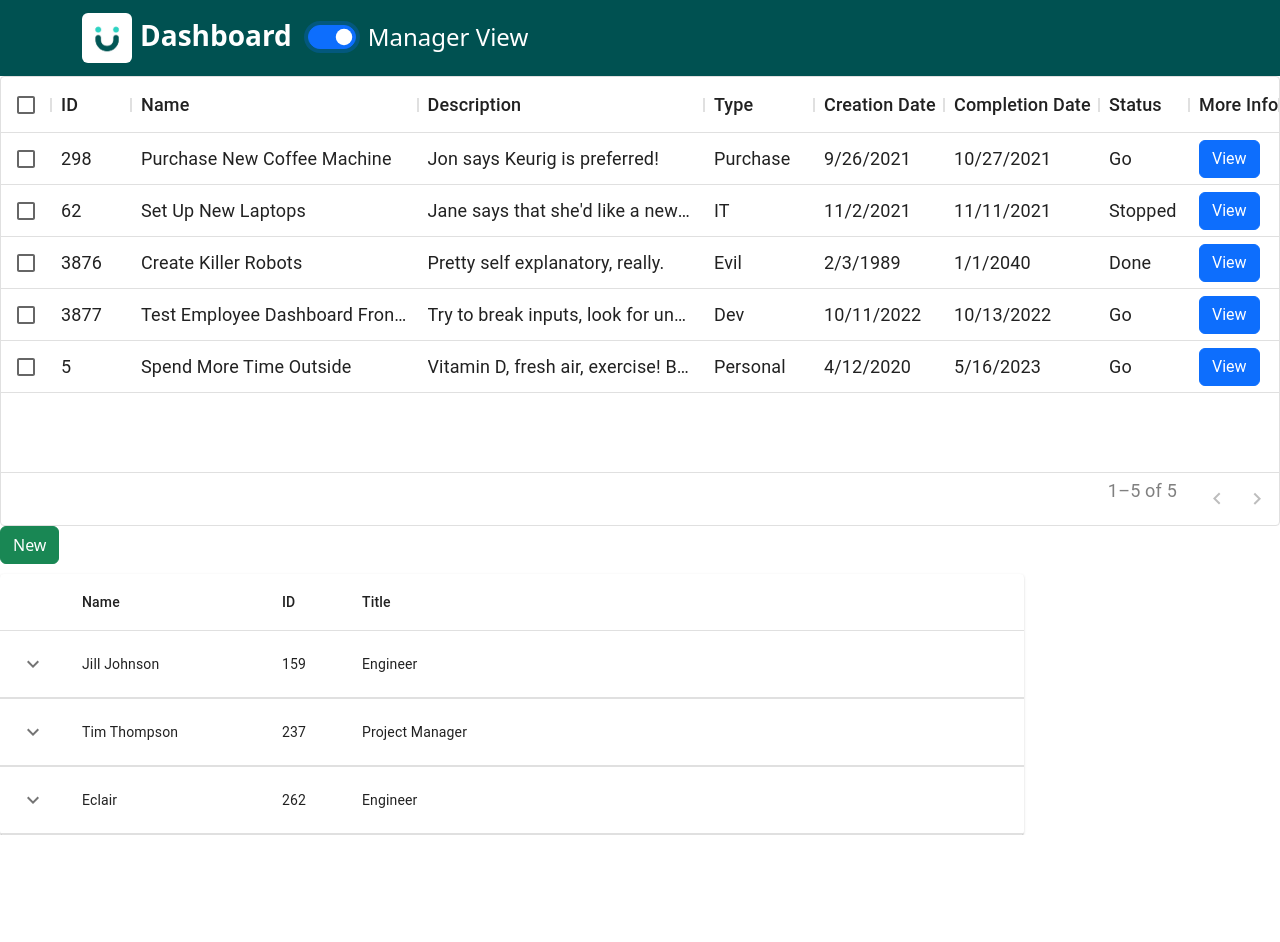
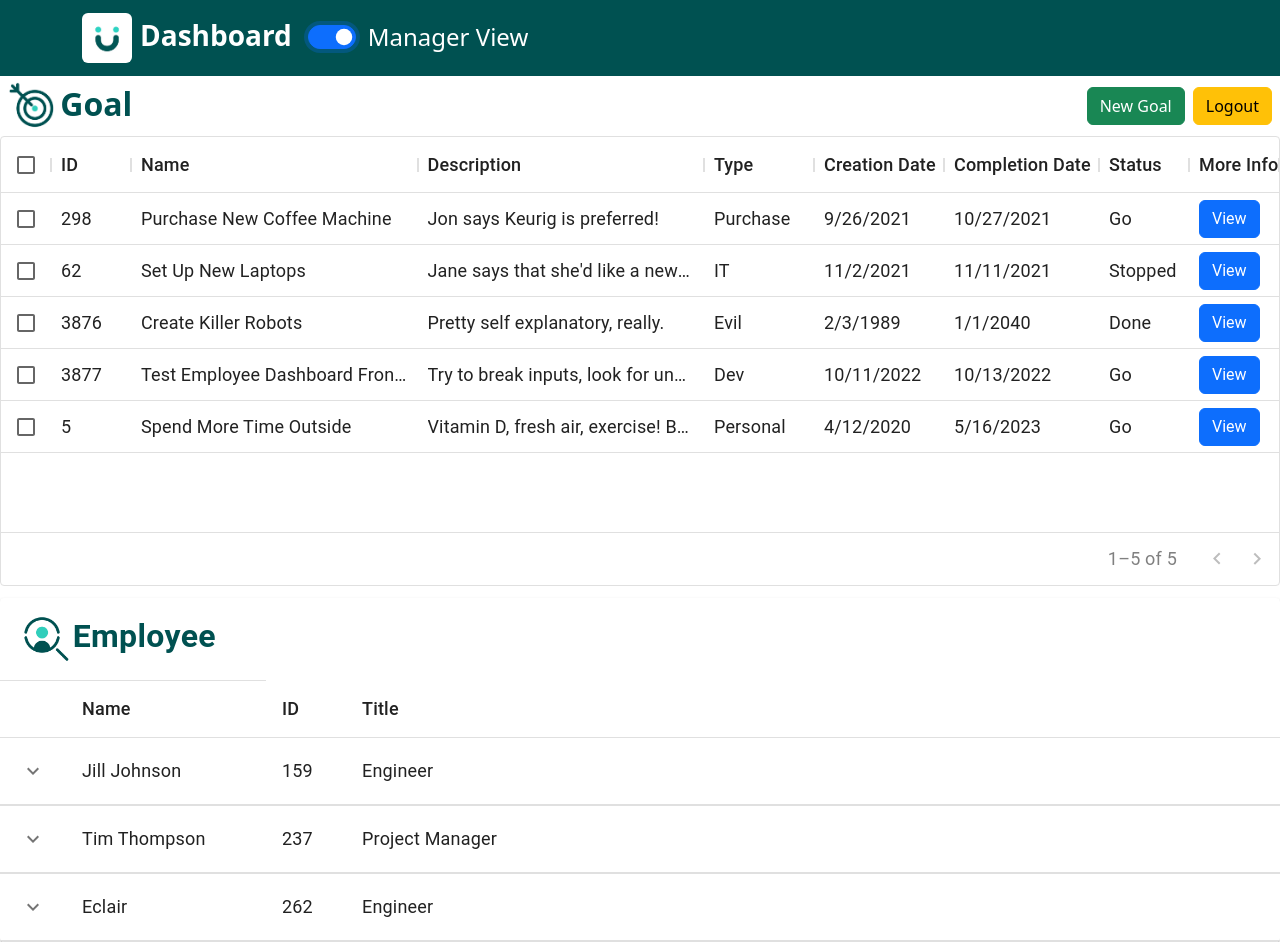
Before and after one commit to NicholasAnkiewicz/goalstool, a React (Create React App) app in the folder my-app/: page /dashboard in a window 1280 px wide. Both pictures are taken after a click on the checkbox "Manager View". Before the commit the page ends 835 px from the top, so only its background shows below. Built offline with nearby package versions, Linux system fonts and the light colour scheme.

Commit message:
Adding Buttons and Icons to Dashboard Page

```diff
--- a/my-app/src/pages/Dashboard.css
+++ b/my-app/src/pages/Dashboard.css
@@ -6,26 +6,29 @@
     color: white;
 }
 
-.MuiDataGrid-columnHeaderTitle, .MuiDataGrid-cellContent {
+.MuiDataGrid-columnHeaderTitle, .MuiDataGrid-cellContent, th.MuiTableCell-root, td.MuiTableCell-root {
     font-size: large;
 }
 
 p.MuiTablePagination-displayedRows{
     font-size: large;
     color: gray;
+    margin: auto;
 }
-
 
 .my-node-enter {
 opacity: 0;
 }
+
 .my-node-enter-active {
 opacity: 1;
 transition: opacity 200ms;
 }
+
 .my-node-exit {
 opacity: 1;
 }
+
 .my-node-exit-active {
 opacity: 0;
 transition: opacity 200ms;
--- a/my-app/src/pages/Dashboard.js
+++ b/my-app/src/pages/Dashboard.js
@@ -1,7 +1,6 @@
 import * as React from 'react';
 import { DataGrid } from '@mui/x-data-grid';
 import { Button } from 'react-bootstrap';
-
 import 'bootstrap/dist/css/bootstrap.min.css';
 import './Dashboard.css';
 import Container from 'react-bootstrap/Container';
@@ -11,6 +10,9 @@ import logo from './ukglogo.jpg';
 import { MDBSwitch } from 'mdb-react-ui-kit';
 import ManagerDashboard from "./ManagerDashboard.js"
 import { CSSTransition } from 'react-transition-group';
+import { useNavigate } from "react-router-dom";
+import Image from 'react-bootstrap/Image';
+import icon from './icon1.png';
 
 
 const columns = [
@@ -133,9 +135,22 @@ const rows = [
 ];
 
 
-function employeeDashboard() {
+function EmployeeDashboard() {
+  const navigate = useNavigate();
+
   return (
     <div style={{ height: 450, width: '100%' }}>
+
+      <div className="p-1 d-flex justify-content-between align-items-center">
+        <div className="fw-bold fs-2" style={{color: '#005151'}}  >
+        <Image height="50" src={icon}/>
+          Goal
+        </div>
+        <div>
+          <Button className="m-1" variant="success" onClick={()=>1}>New Goal</Button>
+          <Button className="m-1" variant="warning" onClick={()=>navigate('/')}>Logout</Button>
+        </div>
+      </div>
     <DataGrid
       rows={rows}
       columns={columns}
@@ -144,8 +159,6 @@ function employeeDashboard() {
       rowsPerPageOptions={[6]}
       checkboxSelection
     />
-      <Button variant="success" onClick={()=>1}>New</Button>
-
   </div>
   )
 }
@@ -175,7 +188,7 @@ export default function Dashboard() {
         <Container>
 
           <Navbar.Brand className="fw-bold fs-3 navbar-light" href="#home">
-            <img className="me-2 rounded mx-auto" src={logo} height="50" alt="Employee logo" />
+            <Image className="me-2 rounded mx-auto" src={logo} height="50" alt="Employee logo" />
             Dashboard
           </Navbar.Brand>
           <Navbar.Toggle aria-controls="basic-navbar-nav" />
@@ -188,7 +201,7 @@ export default function Dashboard() {
           </Navbar.Collapse>
         </Container>
       </Navbar>
-      {employeeDashboard()}
+      {EmployeeDashboard()}
       <CSSTransition nodeRef={nodeRef} in={inProp}
       timeout={200} classNames="my-node" unmountOnExit>
         <div ref={nodeRef}>
--- a/my-app/src/pages/ManagerDashboard.js
+++ b/my-app/src/pages/ManagerDashboard.js
@@ -15,6 +15,8 @@ import KeyboardArrowDownIcon from '@mui/icons-material/KeyboardArrowDown';
 import KeyboardArrowUpIcon from '@mui/icons-material/KeyboardArrowUp';
 import { useNavigate } from "react-router-dom";
 import Pageview from '@mui/icons-material/Pageview';
+import Image from 'react-bootstrap/Image';
+import icon from './icon2.png';
 
 
 
@@ -132,10 +134,17 @@ const rows = [
 
 export default function CollapsibleTable() {
   return (
-    <div style={{width:"80%"}}>
+    <div style={{width:"100%"}}>
+    <br/>
     <TableContainer component={Paper}>
       <Table aria-label="collapsible table">
         <TableHead>
+          <TableRow>
+            <TableCell className="fw-bold fs-2" style={{color: '#005151'}} colSpan={2}>
+              <Image height="50" src={icon}/>
+              Employee
+            </TableCell>
+            </TableRow>
           <TableRow>
             <TableCell />
             <TableCell style={{width: '200px'}}>Name</TableCell>
```
Also changed, not shown: my-app/src/pages/icon1.png (added), my-app/src/pages/icon2.png (added).
